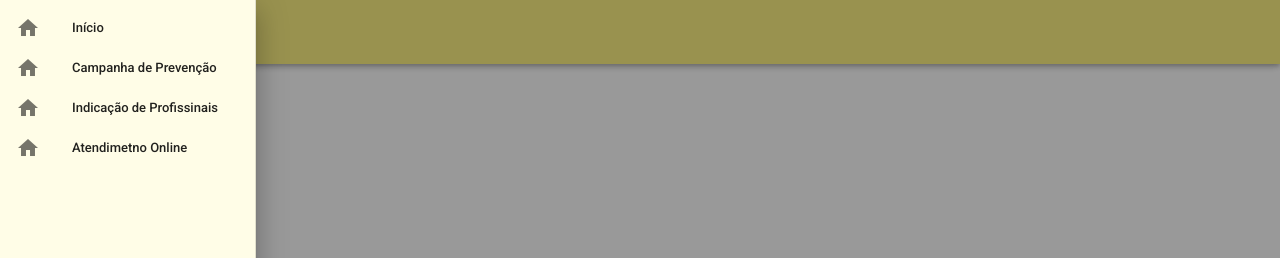
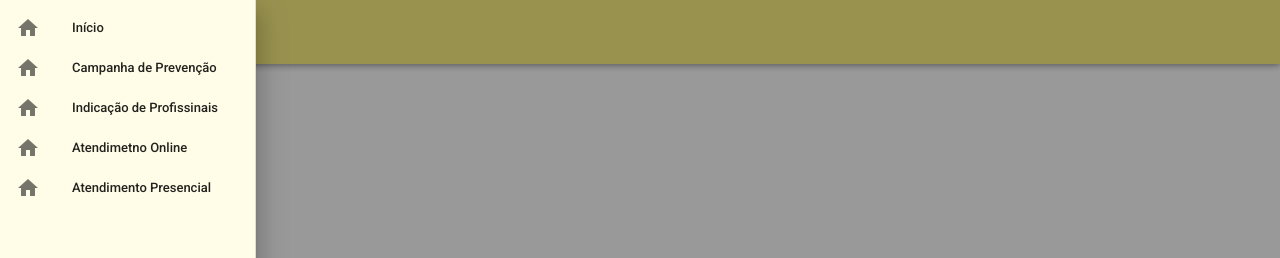
Before and after one commit to thaua-mengue/Hackathon-Setembro-Amarelo, a Vue app: page / in a window 1280 px wide. Both pictures are taken after a click on the button 28 px from the left and 32 px from the top of the page. Shown: the top 258 px of the page. Built offline with nearby package versions, Linux system fonts and the light colour scheme.

Commit message:
Update AppTopBar.vue

```diff
--- a/src/components/shared/AppTopBar.vue
+++ b/src/components/shared/AppTopBar.vue
@@ -50,6 +50,14 @@
               <v-list-item-title>Atendimetno Online</v-list-item-title>
             </v-list-item>
           </router-link>
+          <router-link to="/AtendPresencial">
+            <v-list-item>
+              <v-list-item-icon>
+                <v-icon>mdi-home</v-icon>
+              </v-list-item-icon>
+              <v-list-item-title>Atendimento Presencial</v-list-item-title>
+            </v-list-item>
+          </router-link>
         </v-list-item-group>
       </v-list>
     </v-navigation-drawer>
@@ -68,10 +76,9 @@ export default {
 
 <style scoped>
 .app-top-bar a {
-     text-decoration: none;
-     }
+  text-decoration: none;
+}
 .title {
   color: #f9a825;
-
 }
 </style>
```
